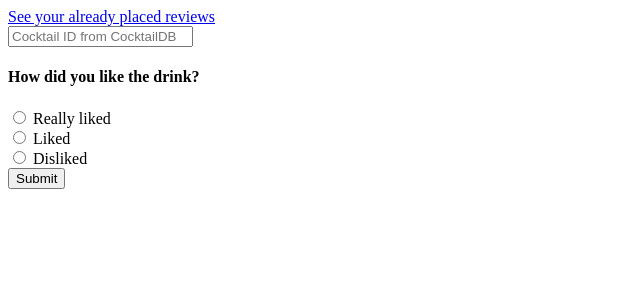
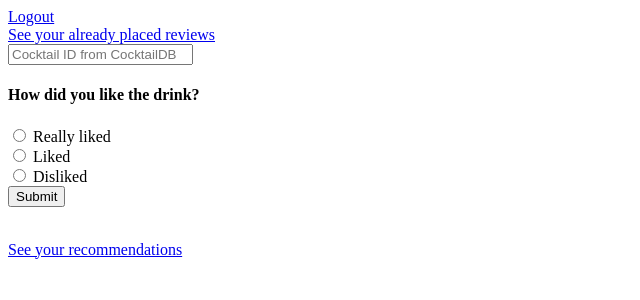
Before and after one commit to type9/brew, a Flask app: template templates/home.html in a window 1280 px wide. Shown: the top 300 px of the page, without its empty margins (0-640 px from the left). Run offline with Flask 2, Linux system fonts and the light colour scheme; the template is opened without the code that fills it, so the values that code supplies are empty.

Commit message:
Added seperate page for reccomendations. TODO: Make recommendations query after page load

```diff
--- a/app.py
+++ b/app.py
@@ -44,7 +44,7 @@ def register():
     }
     users.insert_one(current_user)
     session['username'] = request.form['username'] # login then redirects to index after registering
-    return(url_for('index'))
+    return redirect(url_for('index'))
 
   if 'username' in session: # if already logged in
     return redirect(url_for('index'))
@@ -65,22 +65,7 @@ def logout():
 @app.route('/')
 def index():
     if 'username' in session:
-      # recommend = Recommender(test_user)
-      # drink_recommendations = recommend.get_recommendations(num_recommendations)
-      current_user = users.find_one({'username': session['username']})
-
-      reviews = current_user['reviews']
-
-      drink_list = list()
-      if len(reviews) > 0:
-        recommender = Recommender(reviews)
-        recommender.get_recommendations(num_recommendations)
-        for i in range(len(recommender.recommendations)):
-          r = requests.get(cocktaildb_drinkurl + recommender.recommendations[i][0]) # gets drink object of each drink
-          drink = json.loads(r.content)
-          drink_list.append(drink['drinks'][0]) # adds the drink object to a list to pass to the template
-
-      return render_template('home.html', drink_list=drink_list)
+      return render_template('home.html')
 
     return redirect(url_for('login'))
 
@@ -116,12 +101,34 @@ def add_review():
     )
   return redirect(url_for('index'))
 
+@app.route('/recommendations')
+def view_recommendations():
+  if 'username' in session:
+      # recommend = Recommender(test_user)
+      # drink_recommendations = recommend.get_recommendations(num_recommendations)
+      current_user = users.find_one({'username': session['username']})
+
+      reviews = current_user['reviews']
+
+      drink_list = list()
+      if len(reviews) > 0:
+        recommender = Recommender(reviews)
+        recommender.get_recommendations(num_recommendations)
+        for i in range(len(recommender.recommendations)):
+          r = requests.get(cocktaildb_drinkurl + recommender.recommendations[i][0]) # gets drink object of each drink
+          drink = json.loads(r.content)
+          drink_list.append(drink['drinks'][0]) # adds the drink object to a list to pass to the template
+
+      return render_template('recommendations_index.html', drink_list=drink_list)
+
+  return redirect(url_for('login'))
+
 @app.route('/reviews')
 def view_reviews():
-  current_user = users.find_one({'username': session['username']})
-
-  print(current_user['reviews'])
-  return render_template('review_index.html', review_list=current_user['reviews'])
+  if 'username' in session:
+    current_user = users.find_one({'username': session['username']})
+    return render_template('review_index.html', review_list=current_user['reviews'])
+  return redirect(url_for('login'))
 
 @app.route('/delete_review/<drink_id>', methods=['POST'])
 def delete_review(drink_id):
--- a/templates/home.html
+++ b/templates/home.html
@@ -3,7 +3,10 @@
 {% endblock %}
 {% block content %}
     <div class="container">
+        <a href='/logout'>Logout</a>
+        <br>
         <a href='/reviews'>See your already placed reviews</a>
+        <br>
         <div class="container" id="review_form_container">
             <form action='/' method='POST'>
                     <input type="text" name='drink_id' id='drink_id' placeholder="Cocktail ID from CocktailDB">
@@ -14,15 +17,7 @@
                     <input class="btn btn-default" type="submit" value="Submit">
             </form>
         </div>
-        <div class="container" id="drink_recommendation_container">
-            <ul>
-                {% for drink in drink_list %}
-                    <li>
-                        Drink Name: {{drink['strDrink']}} | Drink ID: {{drink['idDrink']}} <br>
-                        <img style='width:300px' src='{{drink["strDrinkThumb"]}}' alt='Thumb for {{drink["strDrink"]}}'>
-                    </li>
-                {% endfor %}
-            </ul>
-        </div>
+        <br>
+        <a href='/recommendations'>See your recommendations</a>
     </div>
 {% endblock %}
--- a/templates/review_index.html
+++ b/templates/review_index.html
@@ -4,6 +4,7 @@
 {% block content %}
     <div class="container"></div>
         <a href='/'>Back to Home</a>
+        <br>
         <div class="container">
             <div class="container" id="review_list_container">
                     <ul id="review list">
```
Also changed, not shown: templates/recommendations_index.html (added, +20 -0 lines).
